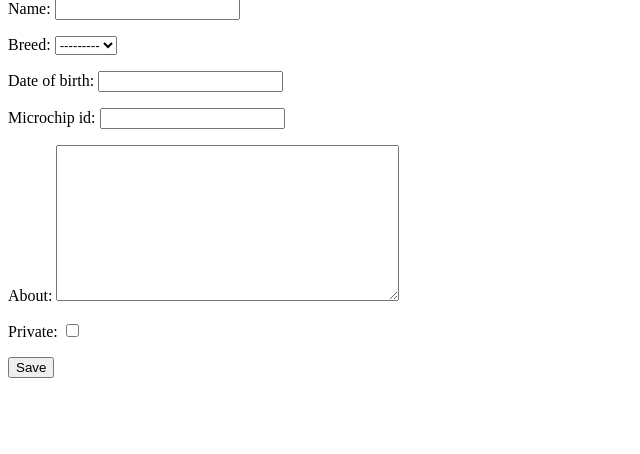
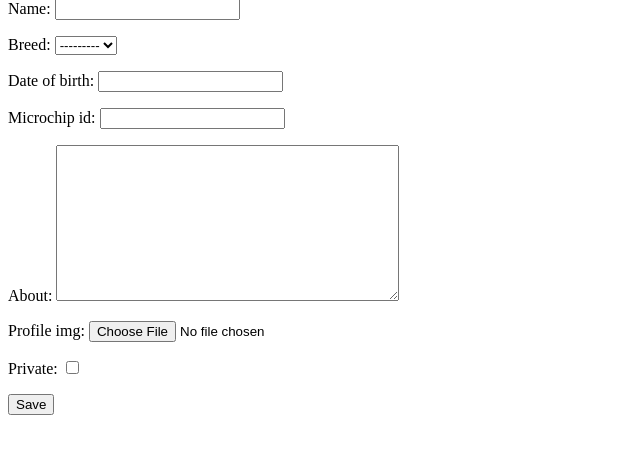
Before and after one commit to stonelasley/django-animals, a Django app: page /pups/create/ in a window 1280 px wide. Shown: the part 95-549 px from the top of the page, without its empty margins (0-640 px from the left). Run offline with Django 3.2, Linux system fonts and the light colour scheme; data that the repository does not hold is empty.

Commit message:
Profile image on create form

```diff
--- a/animals/forms.py
+++ b/animals/forms.py
@@ -8,7 +8,7 @@ class AnimalForm(ModelForm):
     class Meta:
         model = Animal
         exclude = ['user']
-        fields = ['name', 'breed', 'birth_date', 'microchip_id', 'about', 'private', ]
+        fields = ['name', 'breed', 'birth_date', 'microchip_id', 'about', 'profile_img', 'private', ]
 
     def throw(self):
         print >>sys.stderr, 'Form Throw!!!!'
--- a/animals/models.py
+++ b/animals/models.py
@@ -89,6 +89,7 @@ class Breed(Persistable):
 
 class Animal(Persistable):
     name = models.CharField(max_length=255)
+    profile_img = models.ImageField(upload_to='pic_folder/', default='pic_folder/None/no-img.jpg', blank=True)
     breed = models.ForeignKey(Breed)
     birth_date = models.DateField('date of birth')
     microchip_id = models.CharField(max_length=255, blank=True)
--- a/animals/templates/animals/form.html
+++ b/animals/templates/animals/form.html
@@ -1,6 +1,6 @@
 {% extends "animals/base.html" %}
 {% block content %}
-<form action="" method="post">
+<form action="" method="post" enctype="multipart/form-data">
     {% csrf_token %}
     {{ form.as_p }}
     <input class="button" type="submit" value="Save" />
```
Also changed, not shown: animals/migrations/0002_animal_profile_img.py (added).
